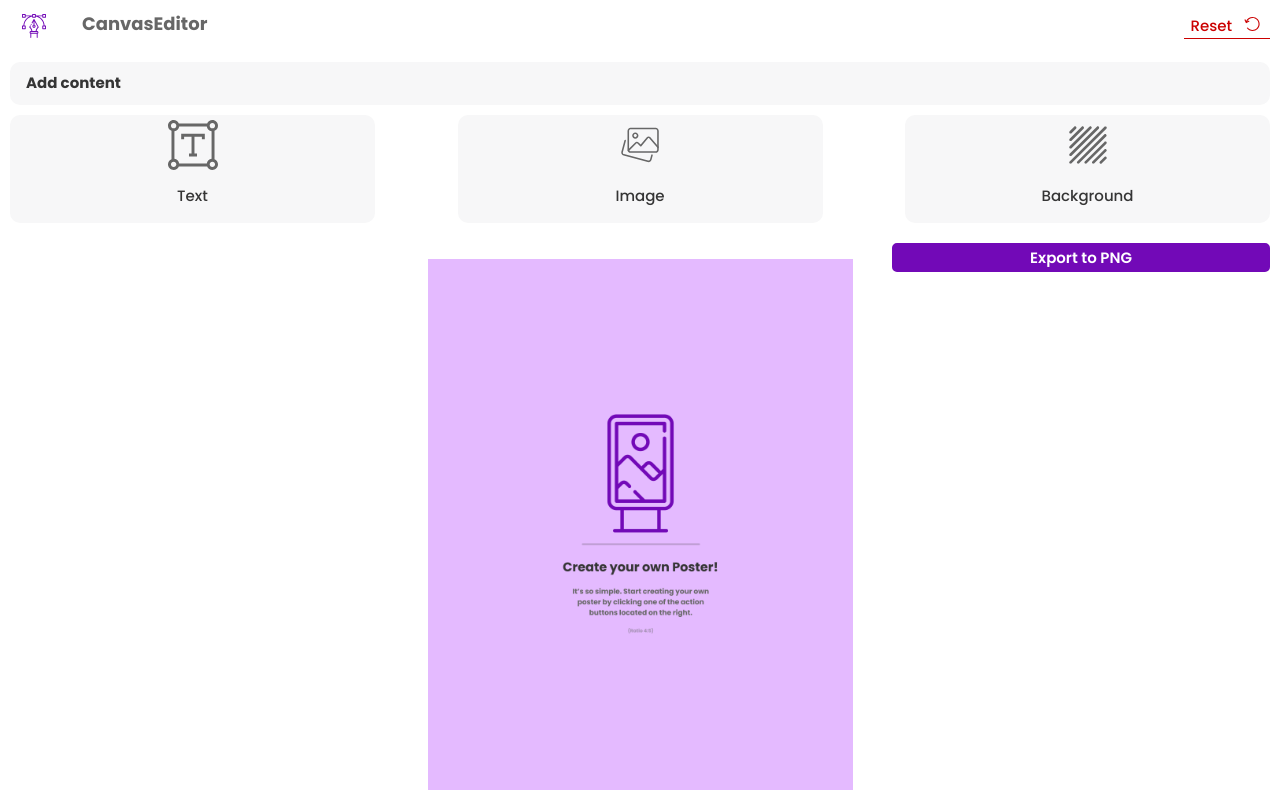
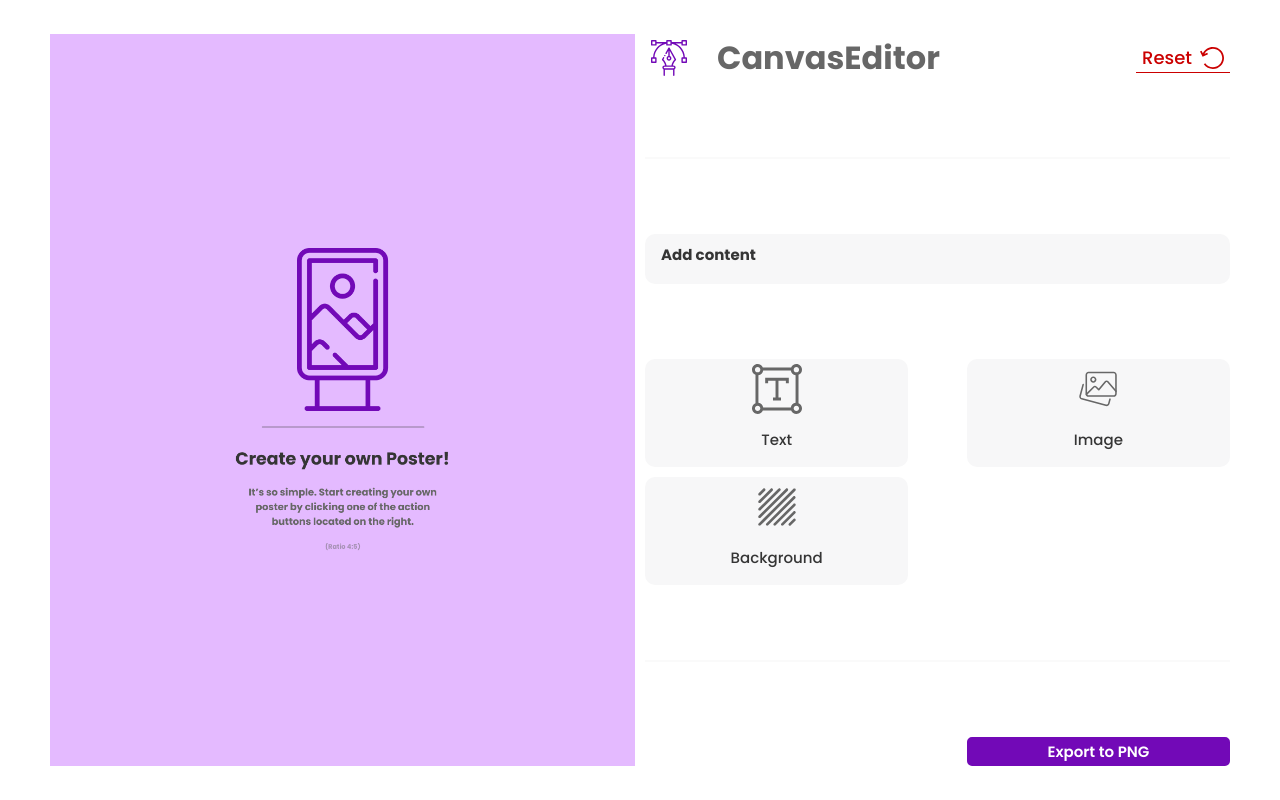
Before and after one commit to noszczykmichal/canvas-editor, a React (Vite) app: page / in a window 1280 px wide. Built offline with nearby package versions, Linux system fonts and the light colour scheme.

Commit message:
saving progress

```diff
--- a/src/components/Canvas/Canvas.scss
+++ b/src/components/Canvas/Canvas.scss
@@ -6,49 +6,60 @@
 
 .canvas-container {
   position: relative;
-  // height: 100%;
-  width: 324px;
+  height: 100%;
   aspect-ratio: 0.8/1;
   background-image: url("../../assets/start.png");
   background-size: cover;
   background-position: center;
   background-repeat: no-repeat;
   overflow: hidden;
-  order: 1;
+  order: 2;
 
-  // .text-field-background {
-  //   position: absolute;
-  //   top: 0;
-  //   left: 0;
-  //   height: 100%;
-  //   width: 100%;
-  //   z-index: 100;
-  //   background-color: vars.$black-50;
-  // }
+  .text-field-background {
+    position: absolute;
+    top: 0;
+    left: 0;
+    height: 100%;
+    width: 100%;
+    z-index: 100;
+    background-color: vars.$black-50;
+  }
 
-  // .custom-background {
-  //   position: absolute;
-  //   top: 0;
-  //   left: 0;
-  //   z-index: 200;
-  //   height: 100%;
-  //   width: 100%;
-  //   background-size: cover;
-  //   background-position: center;
-  //   background-repeat: no-repeat;
-  // }
+  .custom-background {
+    position: absolute;
+    top: 0;
+    left: 0;
+    z-index: 200;
+    height: 100%;
+    width: 100%;
+    background-size: cover;
+    background-position: center;
+    background-repeat: no-repeat;
+  }
 
-  // .text-field {
-  //   position: absolute;
-  //   top: 45%;
-  //   left: 25%;
-  //   height: 120px;
-  //   width: 350px;
-  //   z-index: 300;
-  // }
+  .text-field {
+    position: absolute;
+    top: 45%;
+    left: 25%;
+    height: 120px;
+    width: 350px;
+    z-index: 300;
+  }
+
+  @media (min-width: 375px) {
+    // height: 100%;
+    width: unset;
+  }
 
   @media (min-width: 475px) {
     width: 90%;
     max-width: 425px;
   }
+
+  @media (min-width: 768px) {
+    order: 1;
+    max-width: unset;
+    width: 100%;
+    height: auto;
+  }
 }
--- a/src/components/Canvas/Canvas.tsx
+++ b/src/components/Canvas/Canvas.tsx
@@ -69,7 +69,7 @@ const Canvas = () => {
         onClick={onInputClick}
       />
       <div className="canvas-container" ref={canvasContainerRef}>
-        {isTextFieldAdded && <div className="text-field-background" />}
+        {/* {isTextFieldAdded && <div className="text-field-background" />} */}
         {isTextFieldAdded && <TextArea />}
         {backgroundImage && (
           <div
--- a/src/components/CanvasControls/CanvasControls.scss
+++ b/src/components/CanvasControls/CanvasControls.scss
@@ -6,6 +6,7 @@
   display: flex;
   flex-direction: column;
   gap: 10px;
+  justify-content: space-between;
 
   .controls__header {
     display: flex;
@@ -14,9 +15,13 @@
 
     .header__logo-wrapper {
       display: flex;
+      align-items: center;
 
       .logo {
         height: 32px;
+        @media (min-width: 768px) {
+          height: 48px;
+        }
       }
 
       .logo-wrapper__title {
@@ -24,6 +29,10 @@
         font-size: vars.$font-medium;
         color: vars.$black-75;
         font-weight: 700;
+
+        @media (min-width: 1024px) {
+          font-size: vars.$font-big;
+        }
       }
     }
   }
@@ -69,5 +78,16 @@
     }
   }
 
+  @media (min-width: 768px) {
+    order: 2;
+    width: 100%;
+    height: auto;
+    aspect-ratio: 0.8/1;
+
+    .export-button {
+      width: 45%;
+    }
+  }
+
   @include mixins.primaryButtonTransitions;
 }
--- a/src/components/CanvasControls/ControlButton/ControlButton.scss
+++ b/src/components/CanvasControls/ControlButton/ControlButton.scss
@@ -4,7 +4,7 @@
   align-items: center;
   justify-content: flex-end;
   flex-direction: column;
-  width: 45%;
+  width: 30%;
   border: none;
   background-color: vars.$white-97;
   border-radius: vars.$radius-big;
@@ -33,7 +33,7 @@
     background-color: vars.$white-97;
   }
 
-  @media (min-width: 475px) {
-    width: 30%;
+  @media (min-width: 768px) {
+    width: 45%;
   }
 }
--- a/src/components/CanvasControls/Controls/Controls.scss
+++ b/src/components/CanvasControls/Controls/Controls.scss
@@ -8,4 +8,5 @@
   flex-wrap: wrap;
   gap: 10px;
   justify-content: space-between;
+  // @media(min-width: )
 }
--- a/src/components/CanvasControls/ResetButton/ResetButton.scss
+++ b/src/components/CanvasControls/ResetButton/ResetButton.scss
@@ -1,6 +1,8 @@
 @use "../../../sassStyles/variables" as vars;
 
 .reset-button {
+  display: flex;
+  align-items: center;
   color: vars.$red-100;
   font-size: vars.$font-small;
   font-weight: 500;
@@ -16,4 +18,11 @@
     fill: vars.$red-100;
     height: 14px;
   }
+
+  @media (min-width: 1024px) {
+    font-size: vars.$font-medium;
+    .arrow-icon {
+      height: 24px;
+    }
+  }
 }
--- a/src/components/Layout/Layout.scss
+++ b/src/components/Layout/Layout.scss
@@ -7,4 +7,14 @@ main {
   align-items: center;
   padding: 10px;
   gap: 10px;
+
+  @media (min-width: 768px) {
+    display: grid;
+    grid-template-columns: calc(50% - 15px) calc(50% - 15px);
+    grid-template-rows: 100%;
+    column-gap: 10px;
+    justify-content: center;
+    align-content: center;
+    padding: 40px;
+  }
 }
```
